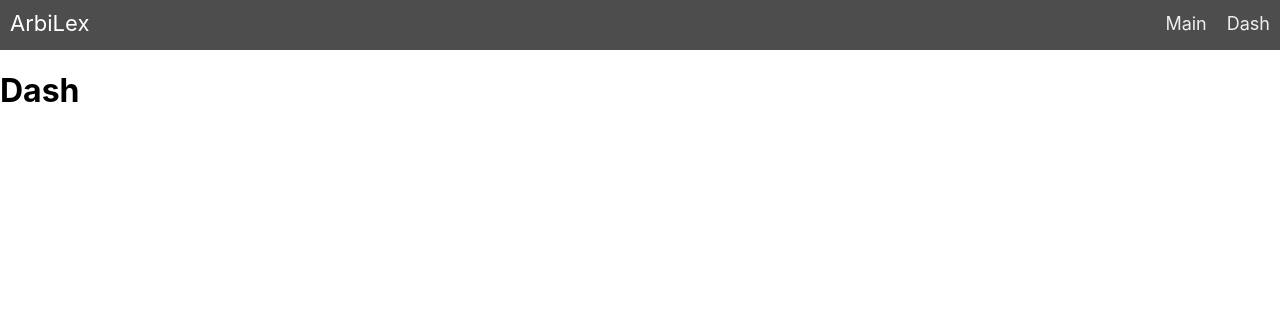
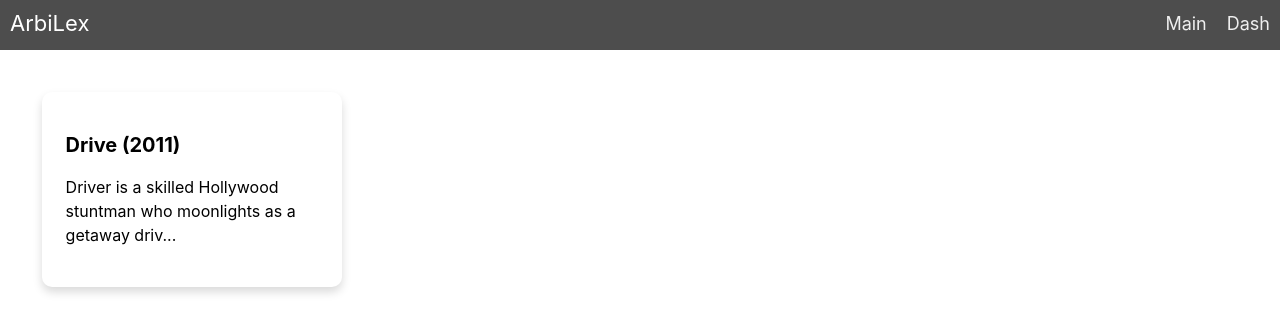
Before and after one commit to bhimeshchauhan/arbilex-legal-app, a React (Create React App) app in the folder client/client/: page /dash in a window 1280 px wide. Shown: the top 332 px of the page. Built offline with nearby package versions, Linux system fonts and the light colour scheme.

Commit message:
styling card

```diff
--- /dev/null
+++ b/client/client/src/components/card/card.css
@@ -0,0 +1,46 @@
+
+.card {
+    display: -webkit-box;
+    display: flex;
+    -webkit-box-orient: vertical;
+    -webkit-box-direction: normal;
+    flex-direction: column;
+    flex-basis: 300px;
+    flex-shrink: 0;
+    -webkit-box-flex: 0;
+    flex-grow: 0;
+    max-width: 100%;
+    background-color: #FFF;
+    box-shadow: 0 5px 10px 0 rgba(0, 0, 0, 0.15);
+    border-radius: 10px;
+    overflow: hidden;
+    margin: 1rem;
+}
+
+.card-body {
+    padding: 1.5rem;
+}
+
+.card-title {
+    font-size: 1.25rem;
+    line-height: 1.33;
+    font-weight: 700;
+}
+.card-title.skeleton {
+    min-height: 28px;
+    border-radius: 4px;
+}
+
+.card-intro {
+    margin-top: .75rem;
+    line-height: 1.5;
+}
+.card-intro.skeleton {
+    min-height: 72px;
+    border-radius: 4px;
+}
+
+.container {
+    display: flex;
+    margin: 2%;
+}
--- /dev/null
+++ b/client/client/src/components/card/card.js
@@ -0,0 +1,21 @@
+import React from 'react';
+import './card.css';
+
+const Card = (props) => {
+  return (
+    <div class="container">
+        <div class="card">
+            <div class="card-body">
+                <h2 class="card-title">
+                    Drive (2011)
+                </h2>
+                <p class="card-intro">
+                    Driver is a skilled Hollywood stuntman who moonlights as a getaway driv...
+                </p>
+            </div>
+        </div>
+    </div>
+  );
+};
+
+export default Card;
--- a/client/client/src/pages/dash/dash.js
+++ b/client/client/src/pages/dash/dash.js
@@ -1,11 +1,12 @@
 import React from 'react';
 import NavBar from '../../components/navbar/navbar';
+import Card from '../../components/card/card';
 
 const DashBoard = (props) => {
   return (
     <div>
         <NavBar title={props.title} />
-        <h1>Dash</h1>
+        <Card />
     </div>
   );
 };
```
